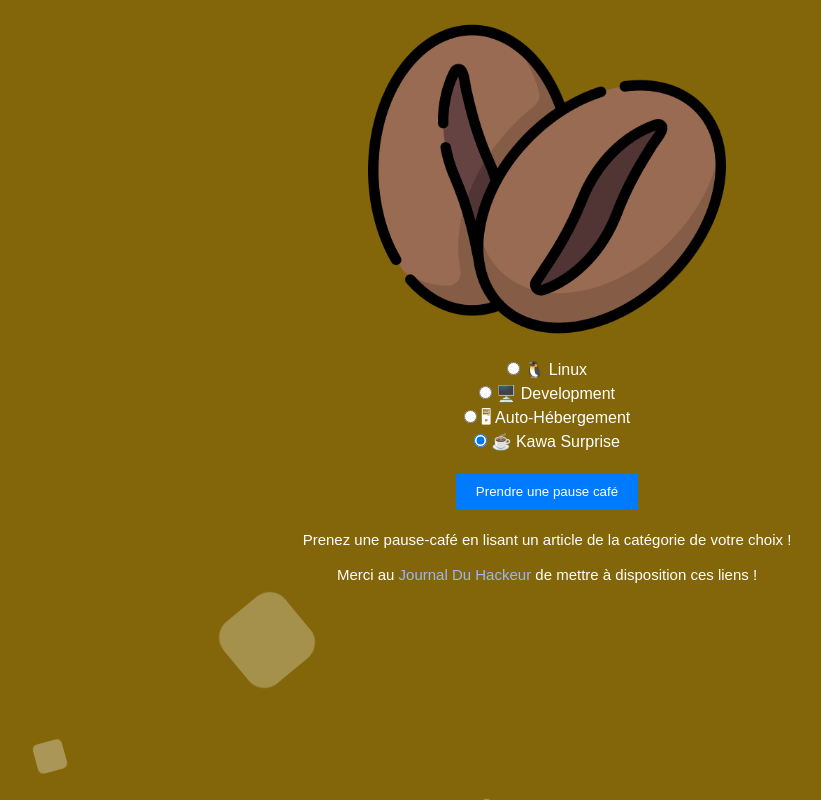
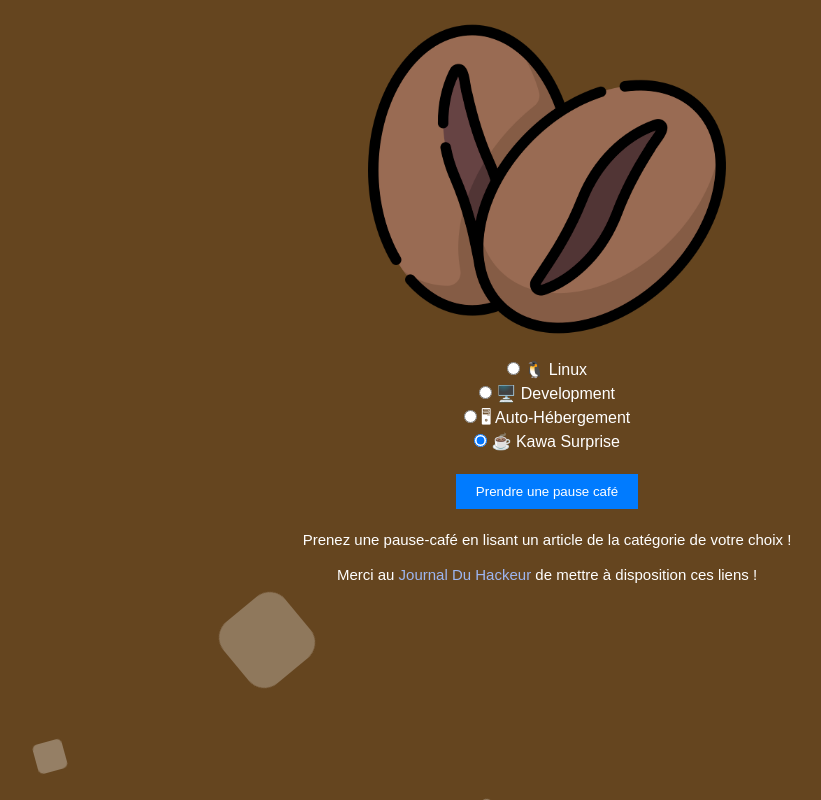
Before and after one commit to qjoly/une-pause-cafe, a PHP site: page / in a window 1280 px wide. Shown: the whole page, without its empty margins (93-914 px from the left). Run offline with PHP 8.4, Linux system fonts and the light colour scheme.

Commit message:
Fix: Placement des fichiers assets (#2)
* Copier src vers /var/www/html

* Activer CI en dehors de la branche main

* remplacer la couleur de fond

```diff
--- a/src/css/background.css
+++ b/src/css/background.css
@@ -4,7 +4,7 @@
         }
 
         section {
-            background-color: #836609;
+            background-color: #65451F;
             width: 100%;
             height: 100vh;
             position: relative;
```
Also changed, not shown: .github/workflows/publish.yml, 1 other file.
